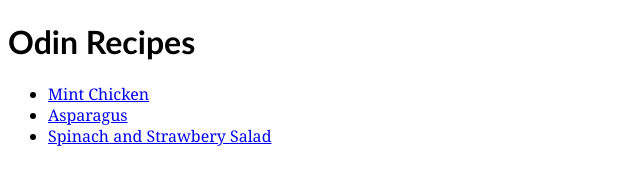
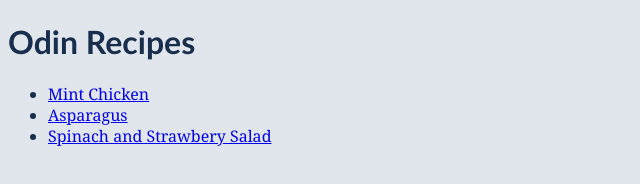
Before and after one commit to ryanpcleary3/odin-recipes, a plain HTML site: page index.html in a window 1280 px wide. Shown: the whole page, without its empty margins (0-640 px from the left). Drawn offline with Linux system fonts and the light colour scheme.

Commit message:
Set background and text colors

```diff
--- a/style.css
+++ b/style.css
@@ -1,6 +1,11 @@
 * {
     font-family: 'Georgia', serif;
     line-height: 1.3em;
+}
+
+body {
+    background-color: #e1e6ed;
+    color: #182e4d;
 }
 
 h1, h2, h3, h4, h5, h6 {
```
